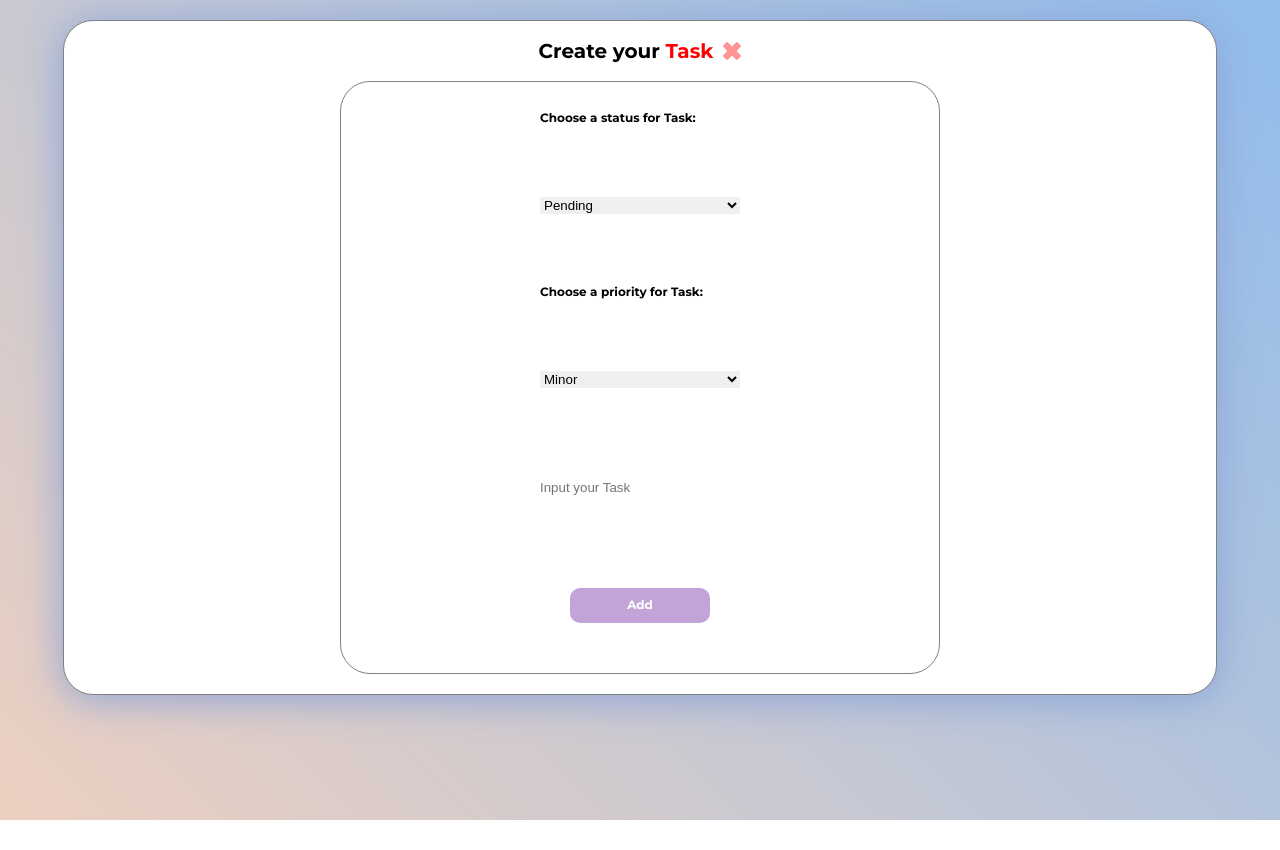
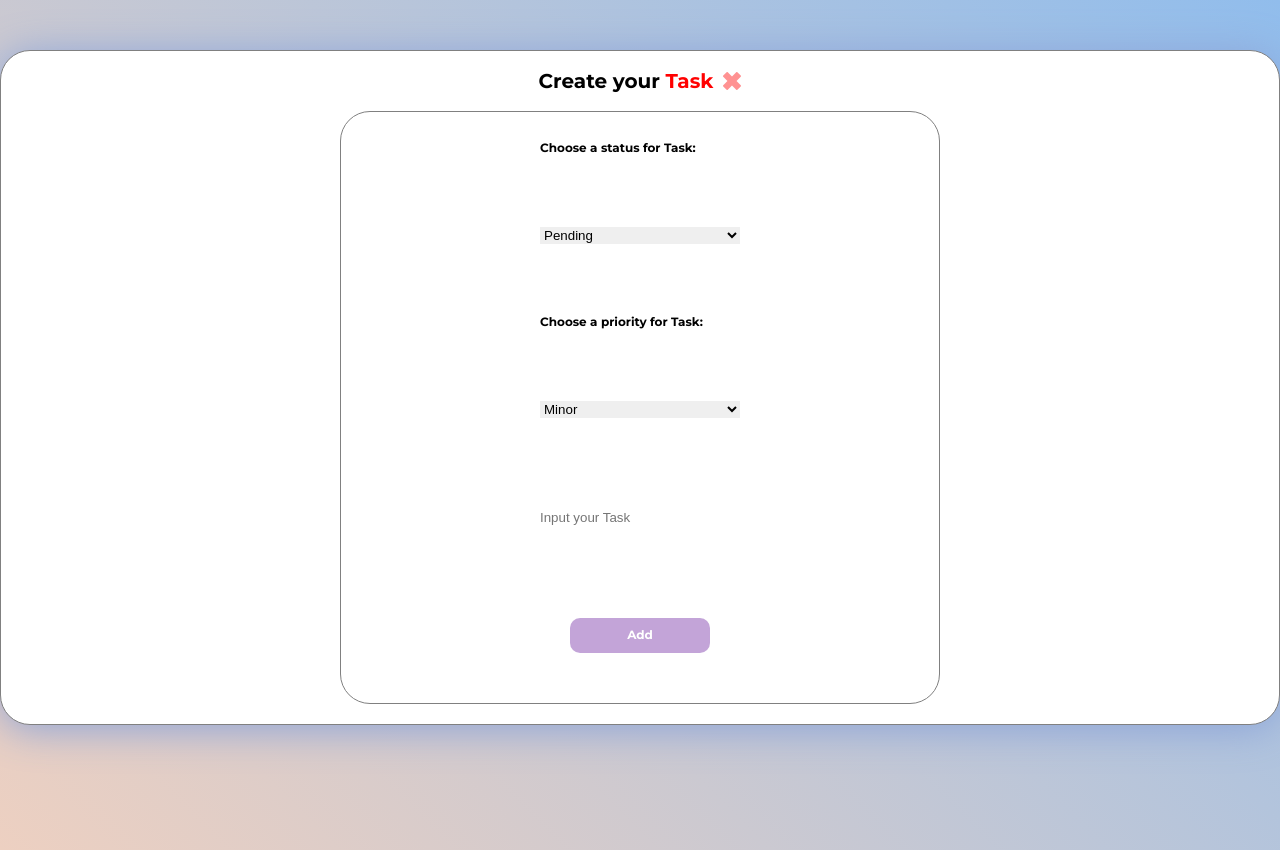
Before and after one commit to Kayto231/todolist, a React (Create React App) app: page /addtask in a window 1280 px wide. Before the commit the page ends 820 px from the top, so only its background shows below. Built offline with nearby package versions, Linux system fonts and the light colour scheme.

Commit message:
Some little UI

```diff
--- a/src/index.scss
+++ b/src/index.scss
@@ -48,11 +48,12 @@ body {
   //Add_task Component
   .add_task__container {
     background: #ffffff;
+    margin-inline: auto;
     box-shadow: 0px 4px 40px #8ca4d8;
     border-radius: 30px;
     height: 675px;
     border: 1px solid grey;
-    margin-top: 20px;
+    margin-top: 50px;
     display: flex;
     flex-direction: column;
 
@@ -179,13 +180,13 @@ body {
         margin-left: 20px;
       }
     }
-
   }
   .main__container {
     background: #ffffff;
     box-shadow: 0px 4px 40px #8ca4d8;
     border-radius: 30px;
     height: 675px;
+    margin-inline: auto;
     border: 1px solid grey;
     margin-top: 50px;
     height: fit-content;
@@ -493,6 +494,7 @@ body {
   .wrapper {
     .add_task__container {
       margin: 20px auto;
+      margin-inline: auto;
       width: 350px;
     }
     .main__container {
```
